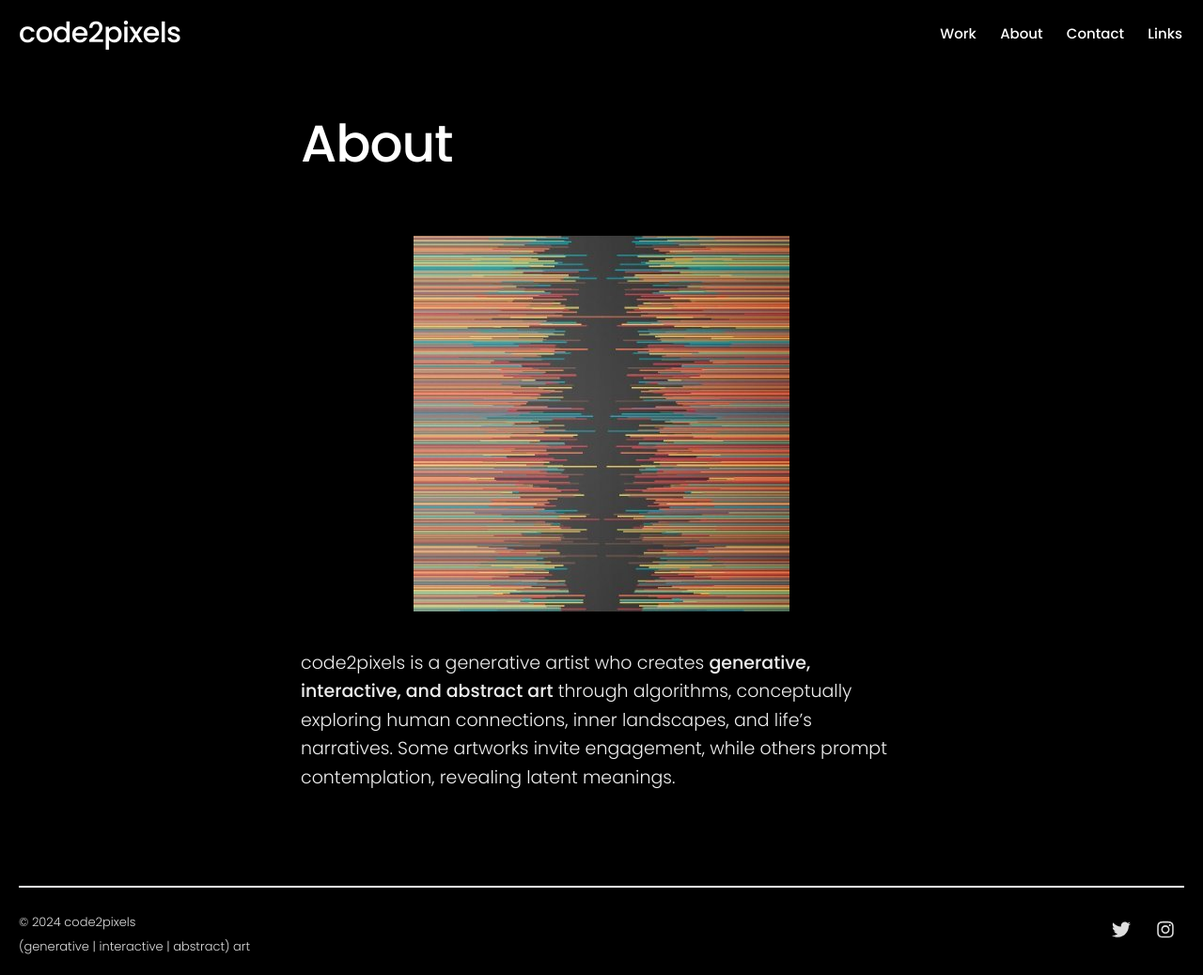
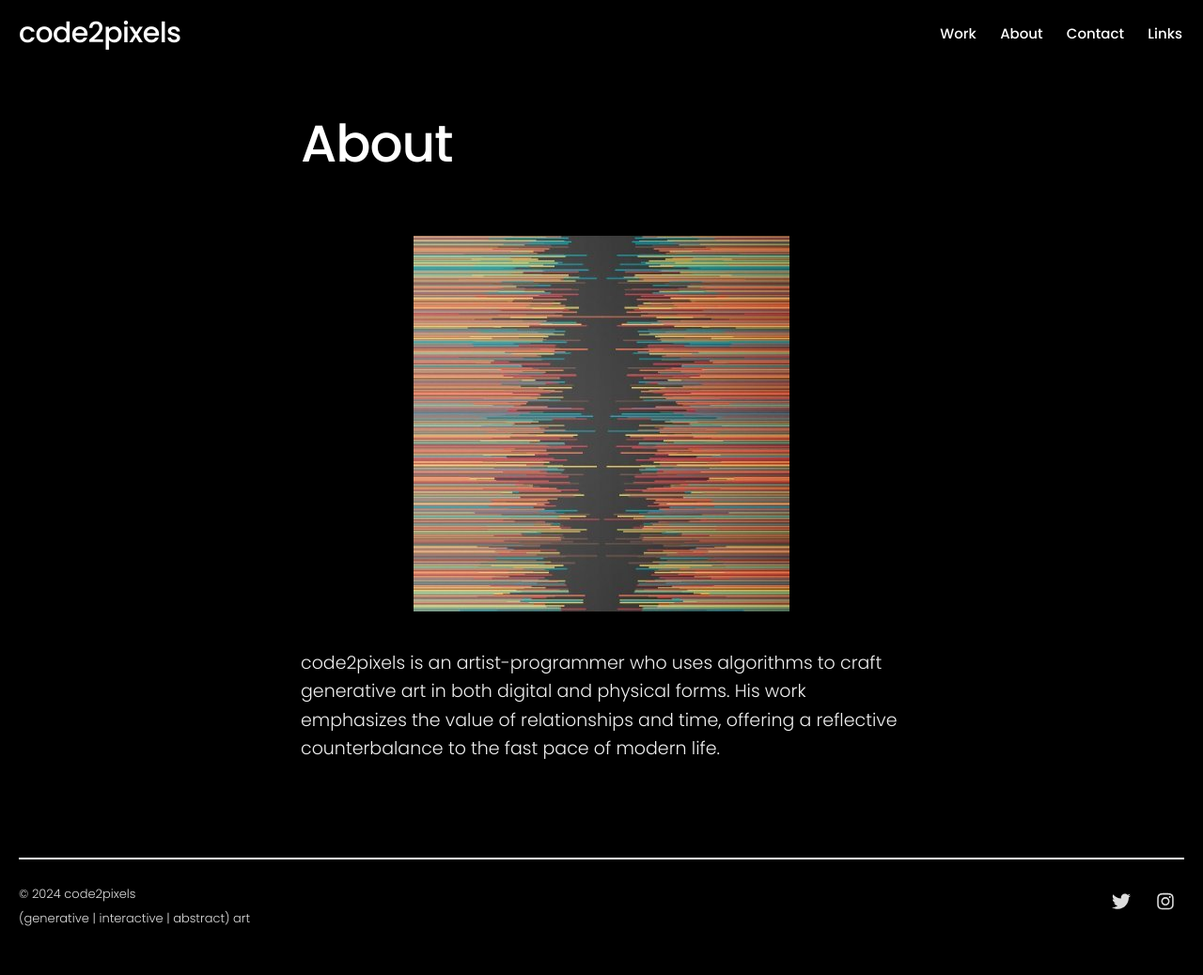
Before and after one commit to code2pixels-genart/code2pixels.xyz, a Jekyll site: the page built from _pages/about.md, in a window 1280 px wide. Shown: the whole page at 94% size. Built offline with Jekyll 4.4.1, drawn with Linux system fonts in a browser that asks for light colours; nearby versions of some CDN libraries; after the commit the page ends 1008 px from its top, so only the background shows below that.

Commit message:
Update about.md

```diff
--- a/_pages/about.md
+++ b/_pages/about.md
@@ -8,4 +8,4 @@ featured_image: /images/about/code2pixels_tumblr.jpg
 ![](/images/about/code2pixels_tumblr.jpg)
 
 
-code2pixels is a generative artist who creates **generative, interactive, and abstract art** through algorithms, conceptually exploring human connections, inner landscapes, and life's narratives. Some artworks invite engagement, while others prompt contemplation, revealing latent meanings.
+code2pixels is an artist-programmer who uses algorithms to craft generative art in both digital and physical forms. His work emphasizes the value of relationships and time, offering a reflective counterbalance to the fast pace of modern life.
```
